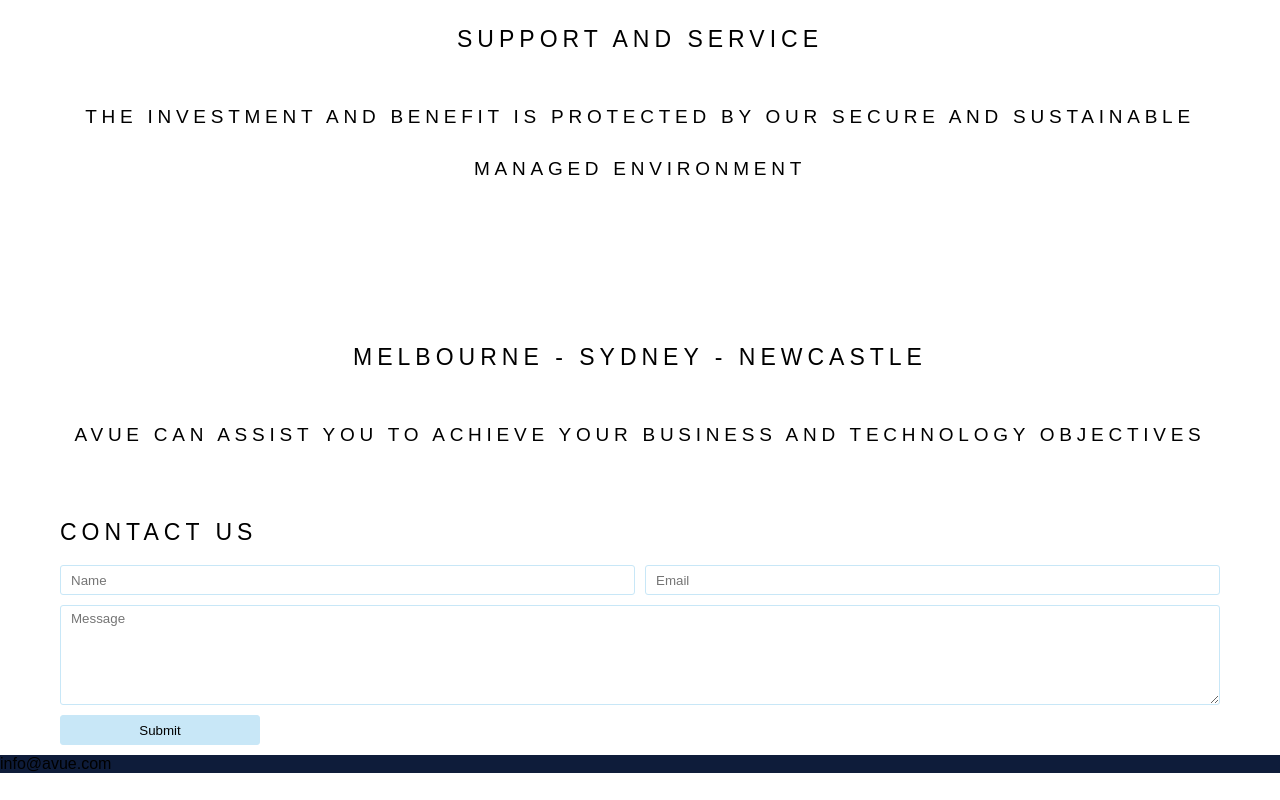
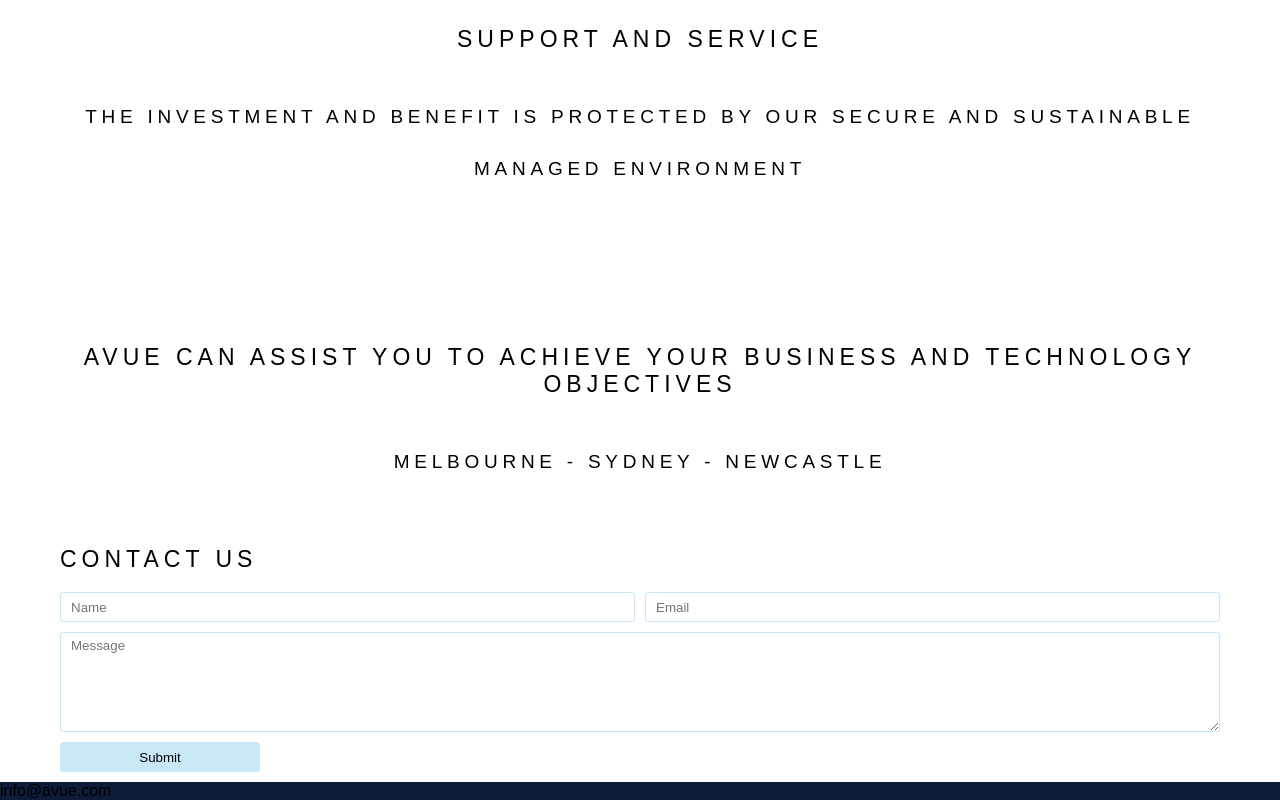
Before and after one commit to LachlanNewman/AvueReact, a React (Create React App) app in the folder client/: page / in a window 1280 px wide. Shown: the part 4720-5520 px from the top of the page. Before the commit the page ends 5493 px from the top, so only its background shows below. Built offline with nearby package versions, Linux system fonts and the light colour scheme; a web font is replaced by a local one.

Commit message:
Swap Contact Us Headers

```diff
--- a/client/src/js/data.js
+++ b/client/src/js/data.js
@@ -164,8 +164,8 @@
 
 export const contact = {
 	header: {
-		title: 'MELBOURNE - SYDNEY - NEWCASTLE',
-		subTitle: 'avue can assist you to achieve your business and technology objectives'
+		title: 'avue can assist you to achieve your business and technology objectives',
+		subTitle: 'MELBOURNE - SYDNEY - NEWCASTLE'
 	}
 };
 
```
